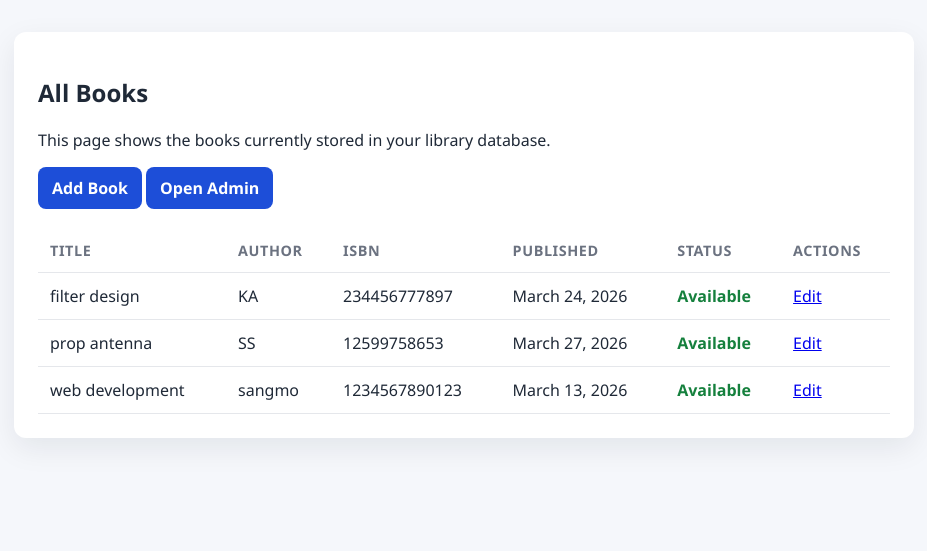
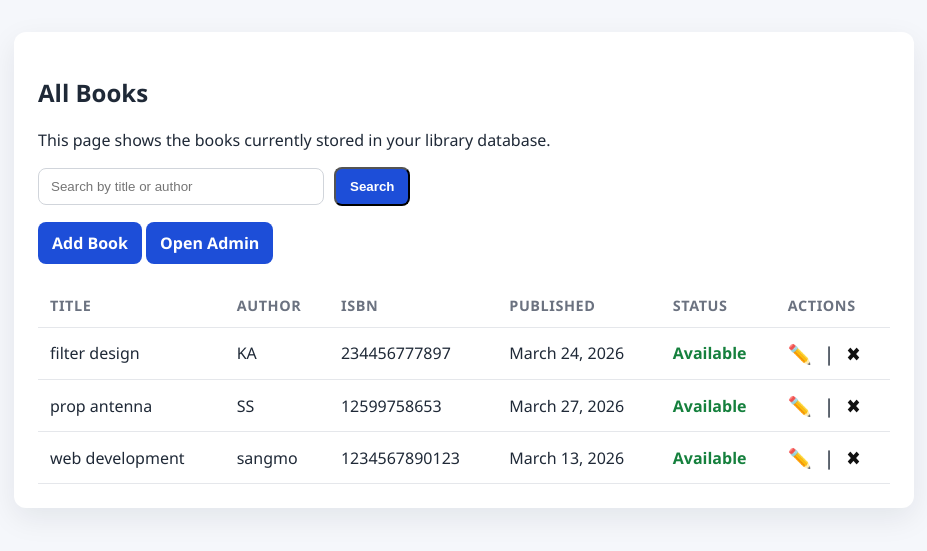
Before and after one commit to Sangmo22/library_manager, a Django app: page / in a window 1280 px wide. Shown: the part 164-715 px from the top of the page, without its empty margins (176-1103 px from the left). Run offline with Django 5.2, Linux system fonts and the light colour scheme; data comes from the database, SQL or seed files in the repository; both versions use the stored data as it was after the commit.

Commit message:
delete button and search bar logic

```diff
--- a/books/templates/books/book_list.html
+++ b/books/templates/books/book_list.html
@@ -1,11 +1,40 @@
-{% extends "base.html" %}
-
-{% block title %}Books | Library Manager{% endblock %}
-
+{% extends "base.html" %} {% block title %}Books | Library Manager{% endblock %}
 {% block content %}
 <section class="card">
   <h2>All Books</h2>
   <p>This page shows the books currently stored in your library database.</p>
+
+  <form
+    method="get"
+    style="
+      margin: 16px 0;
+      display: flex;
+      gap: 10px;
+      align-items: center;
+      flex-wrap: wrap;
+    "
+  >
+    <input
+      type="text"
+      name="q"
+      value="{{ query }}"
+      placeholder="Search by title or author"
+      style="
+        padding: 10px 12px;
+        border: 1px solid #d1d5db;
+        border-radius: 8px;
+        min-width: 260px;
+      "
+    />
+    <button class="button" type="submit">Search</button>
+    {% if query %}
+    <a
+      href="{% url 'books:book_list' %}"
+      style="color: #4b5563; text-decoration: none"
+      >Clear</a
+    >
+    {% endif %}
+  </form>
 
   <div class="actions">
     <a class="button" href="{% url 'books:book_create' %}">Add Book</a>
@@ -38,8 +67,20 @@
           <span class="status unavailable">Checked Out</span>
           {% endif %}
         </td>
-        <td>
-          <a href="{% url 'books:book_edit' book.pk %}">Edit</a>
+        <td style="font-size: 1.2rem; display: flex; gap: 12px">
+          <a
+            href="{% url 'books:book_edit' book.pk %}"
+            title="Edit"
+            style="text-decoration: none"
+            >&#9999;&#65039;</a
+          >
+          |
+          <a
+            href="{% url 'books:book_delete' book.pk %}"
+            title="Delete"
+            style="text-decoration: none; color: #111111"
+            >&#10006;</a
+          >
         </td>
       </tr>
       {% endfor %}
--- a/books/views.py
+++ b/books/views.py
@@ -1,3 +1,4 @@
+from django.db.models import Q
 from django.shortcuts import redirect, render
 
 from .forms import BookForm
@@ -5,8 +6,11 @@ from .models import Book
 
 
 def book_list(request):
+	query = request.GET.get("q", "").strip()
 	books = Book.objects.order_by("title")
-	return render(request, "books/book_list.html", {"books": books})
+	if query:
+		books = books.filter(Q(title__icontains=query) | Q(author__icontains=query))
+	return render(request, "books/book_list.html", {"books": books, "query": query})
 
 
 def book_create(request):
```
Also changed, not shown: books/templates/books/book_confirm_delete.html (added, +19 -0 lines), db.sqlite3.
